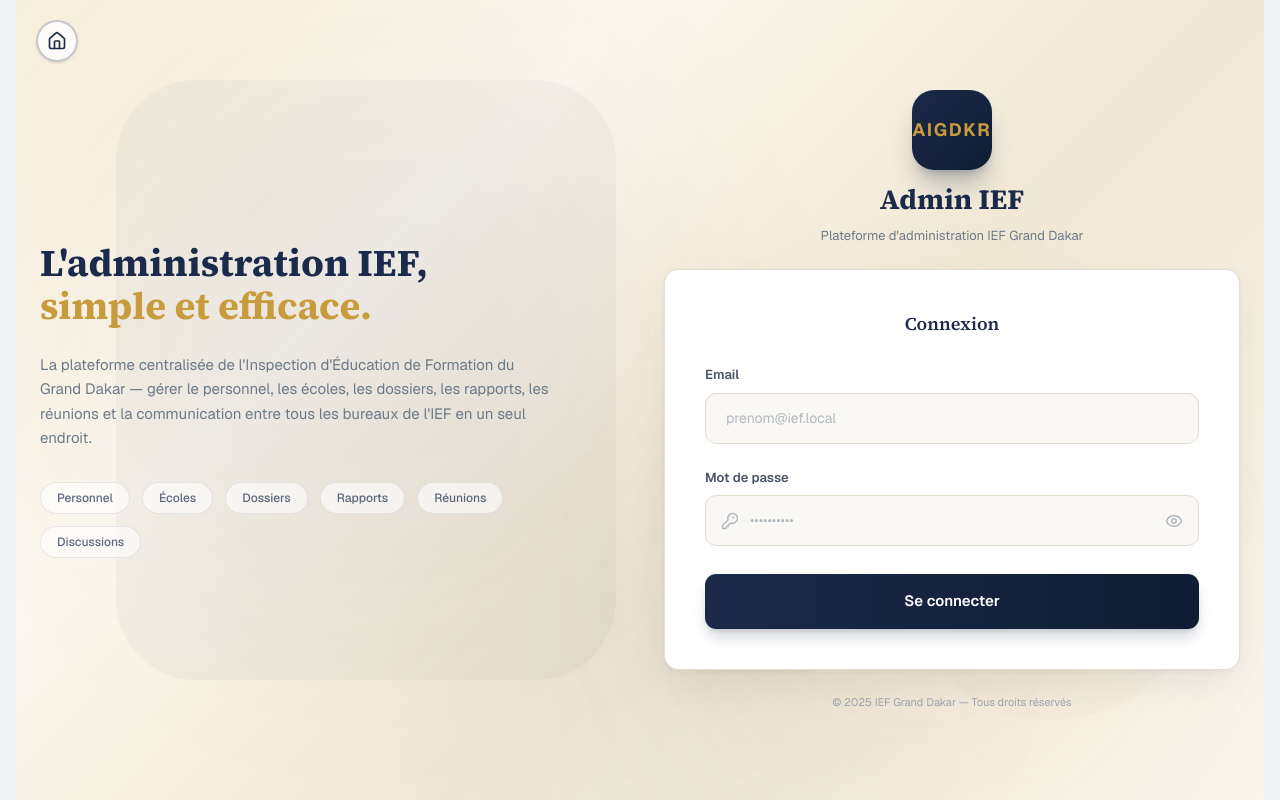
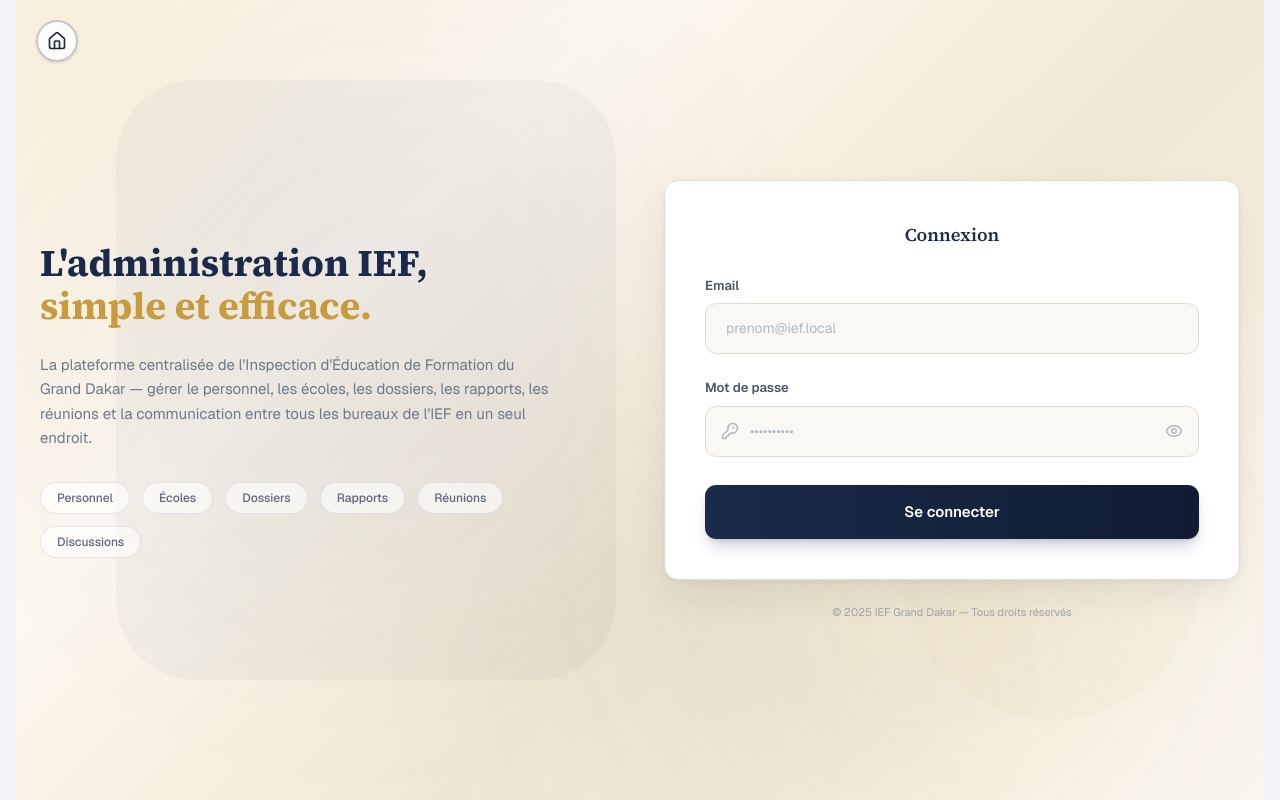
Before and after one commit to babacarmboup2013-crypto/admin-ief-gdkr, a Next.js app in the folder app/: page /auth in a window 1280 px wide. Built offline with nearby package versions, Linux system fonts and the light colour scheme; no server answers.

Commit message:
style: remove AIGDKR logo block from auth page

```diff
--- a/app/src/app/auth/page.tsx
+++ b/app/src/app/auth/page.tsx
@@ -99,20 +99,7 @@ function AuthForm() {
 
         {/* Right column: card */}
         <div className="w-full max-w-xl">
-          {/* Logo - overflowing its box */}
-          <div className="relative mb-6 flex flex-col items-center">
-            <div className="relative -mb-5 z-10 flex size-[80px] items-center justify-center rounded-[22px] bg-gradient-to-br from-[#1b2a4a] to-[#101c33] shadow-xl shadow-[#1b2a4a]/25">
-              <span className="text-[18px] font-bold tracking-widest text-[#c89b3c]">AIGDKR</span>
-            </div>
-            <h1 className="mt-7 text-[28px] font-extrabold text-[#1b2a4a]">
-              Admin IEF
-            </h1>
-            <p className="mt-1.5 text-[13px] text-center text-[#6b7a8a]">
-              Plateforme d&apos;administration IEF Grand Dakar
-            </p>
-          </div>
-
-          {/* Login card - larger */}
+          {/* Login card */}
           <div
             className="rounded-2xl border border-[#e3ddd0] bg-white px-10 py-10 shadow-[0_2px_4px_rgba(27,42,74,0.04),0_16px_40px_-8px_rgba(27,42,74,0.10)]"
             style={{ transition: "transform .25s, box-shadow .25s, border-color .25s" }}
```
